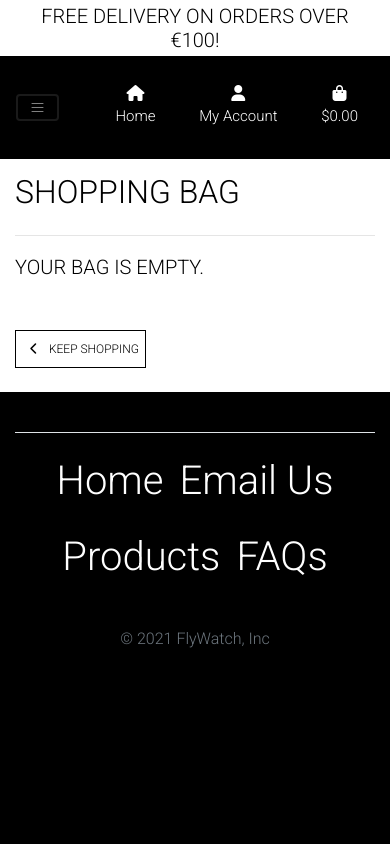
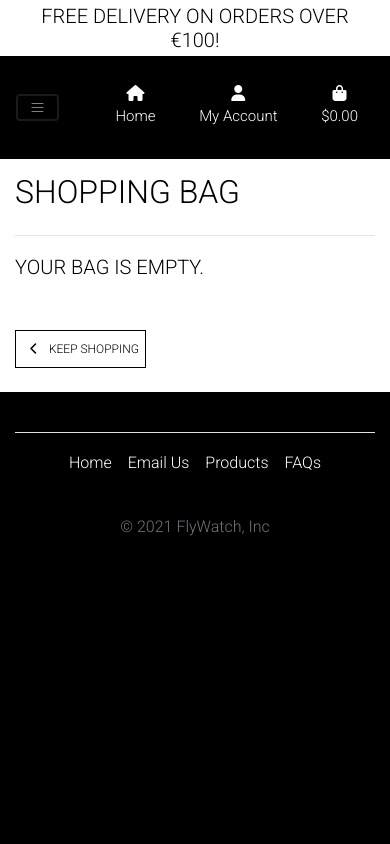
Before and after one commit to Code-Institute-Submissions/JoseMachado-CE-Fly-Watch_janResub, a Django app: page /bag/ in a window 390 px wide. Run offline with Django 3.2, Linux system fonts and the light colour scheme; some libraries are stand-ins or nearby versions.

Commit message:
Changed size of footer items to 16px

```diff
--- a/static/css/base.css
+++ b/static/css/base.css
@@ -396,7 +396,7 @@ a.category-badge > span.badge:hover {
     }
 
     .footer-nav-item {
-        font-size: 40px;
+        font-size: 16px;
     }
 
 }
```
